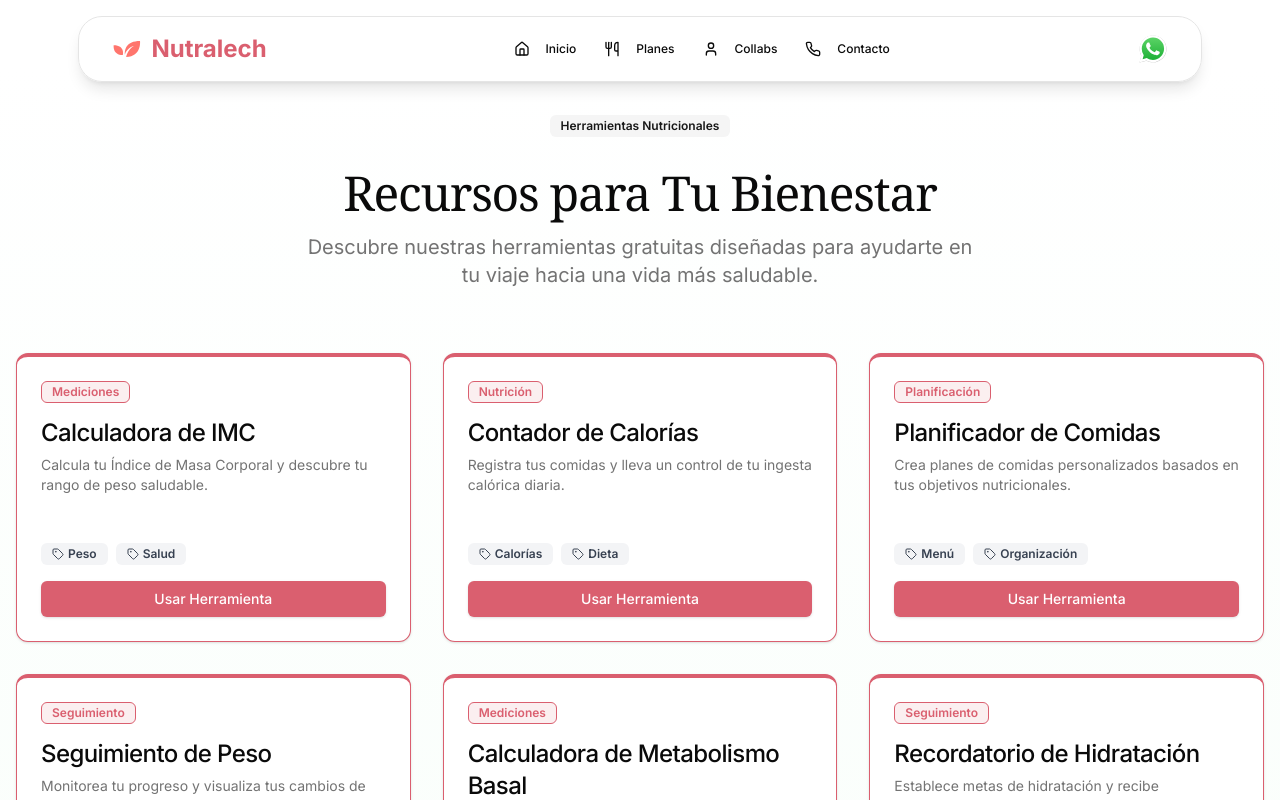
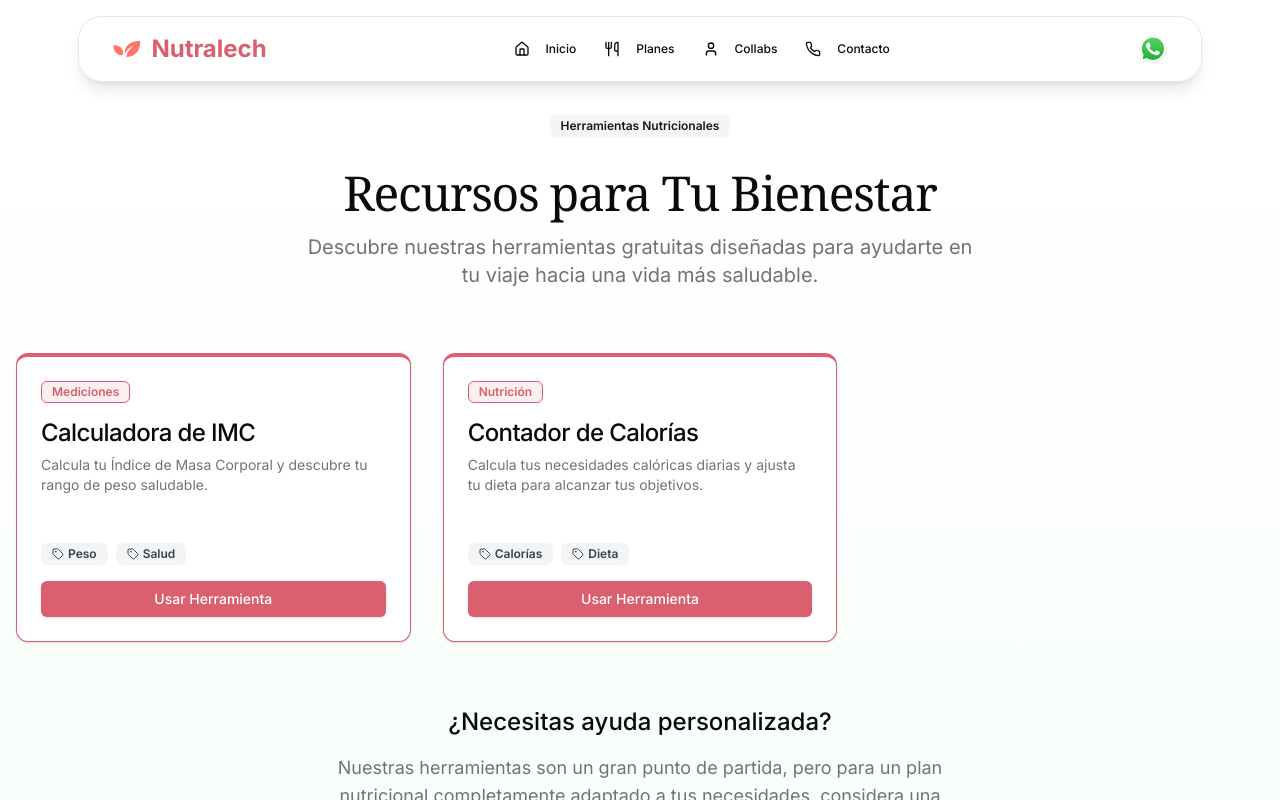
Before and after one commit to RVP97/nutralech, a Next.js app: page /herramientas in a window 1280 px wide. Shown: the top 800 px of the page. Built offline with nearby package versions, Linux system fonts and the light colour scheme.

Commit message:
added calculators

```diff
--- a/app/herramientas/calculadora-calorias/page.tsx
+++ b/app/herramientas/calculadora-calorias/page.tsx
@@ -6,9 +6,24 @@ import {
   CardHeader,
   CardTitle,
 } from "@/components/ui/card";
+import { generatePageMetadata } from "@/lib/generateMetadata";
 import { Activity, Apple, Book, Calendar, Info } from "lucide-react";
 import Link from "next/link";
 import { CalorieCalculator } from "./calorie-calculator";
+
+export async function generateMetadata() {
+  return generatePageMetadata({
+    title: "Calculadora de Calorías",
+    description:
+      "Calcula tus necesidades calóricas diarias y ajusta tu dieta para alcanzar tus objetivos.",
+    keywords: [
+      "salud, bienestar, calculadora, imc, nutrición, consejos, recetas, asesoría, personalizada, nutralech, marialy alonso, nutriologa",
+    ],
+    openGraph: {
+      url: "https://www.nutralech.com/herramientas/calculadora-calorias",
+    },
+  });
+}
 
 export default function CalorieCalculatorPage() {
   return (
--- a/components/sections/app-tools-page.tsx
+++ b/components/sections/app-tools-page.tsx
@@ -18,49 +18,17 @@ const allTools = [
     title: "Calculadora de IMC",
     description:
       "Calcula tu Índice de Masa Corporal y descubre tu rango de peso saludable.",
-    link: "/tools/bmi-calculator",
+    link: "/herramientas/calculadora-imc",
     category: "Mediciones",
     tags: ["Peso", "Salud"],
   },
   {
     title: "Contador de Calorías",
     description:
-      "Registra tus comidas y lleva un control de tu ingesta calórica diaria.",
-    link: "/tools/calorie-counter",
+      "Calcula tus necesidades calóricas diarias y ajusta tu dieta para alcanzar tus objetivos.",
+    link: "/herramientas/calculadora-calorias",
     category: "Nutrición",
     tags: ["Calorías", "Dieta"],
-  },
-  {
-    title: "Planificador de Comidas",
-    description:
-      "Crea planes de comidas personalizados basados en tus objetivos nutricionales.",
-    link: "/tools/meal-planner",
-    category: "Planificación",
-    tags: ["Menú", "Organización"],
-  },
-  {
-    title: "Seguimiento de Peso",
-    description:
-      "Monitorea tu progreso y visualiza tus cambios de peso a lo largo del tiempo.",
-    link: "/tools/weight-tracker",
-    category: "Seguimiento",
-    tags: ["Peso", "Progreso"],
-  },
-  {
-    title: "Calculadora de Metabolismo Basal",
-    description:
-      "Calcula tus necesidades calóricas diarias basadas en tu actividad física.",
-    link: "/tools/bmr-calculator",
-    category: "Mediciones",
-    tags: ["Metabolismo", "Energía"],
-  },
-  {
-    title: "Recordatorio de Hidratación",
-    description:
-      "Establece metas de hidratación y recibe recordatorios para beber agua.",
-    link: "/tools/hydration-reminder",
-    category: "Seguimiento",
-    tags: ["Agua", "Hábitos"],
   },
 ];
 
```
